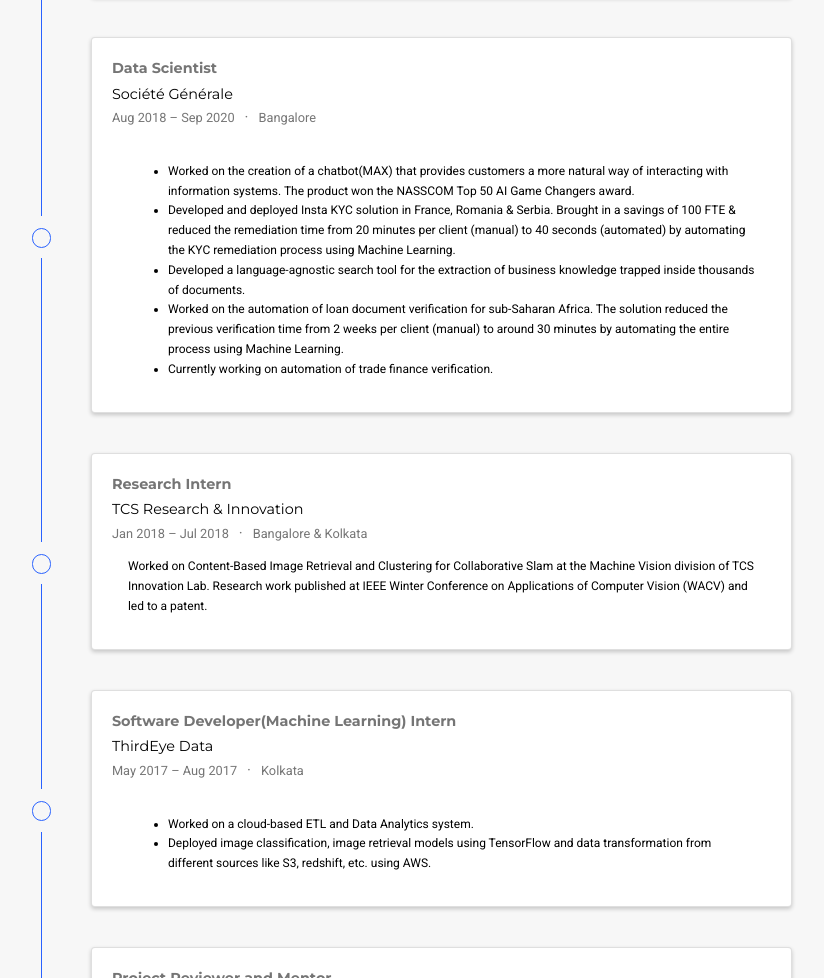
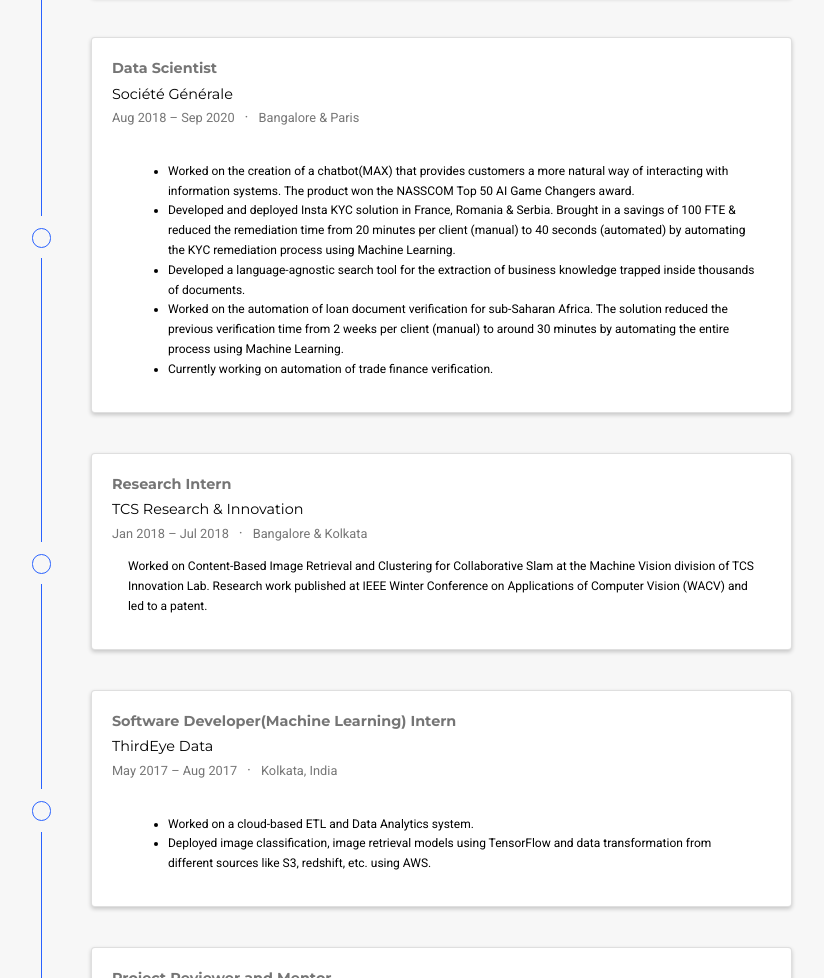
Before and after one commit to RatulGhosh/ratulghosh.github.io, a plain HTML site: page index.html in a window 1280 px wide. Shown: the part 1326-2304 px from the top of the page, without its empty margins (433-1257 px from the left). Drawn offline with nearby package versions, Linux system fonts and the light colour scheme; some packages are replaced by stand-ins of ours; some icons are missing.

Commit message:
updated location:

```diff
--- a/index.html
+++ b/index.html
@@ -1086,7 +1086,7 @@
 
 
                 <span class="middot-divider"></span>
-                <span>Bangalore</span>
+                <span>Bangalore &amp; Paris</span>
 
             </div>
             <div class="card-text"><p><br /></p>
@@ -1171,7 +1171,7 @@ the KYC remediation process using Machine Learning.</li>
 
 
                 <span class="middot-divider"></span>
-                <span>Kolkata</span>
+                <span>Kolkata, India</span>
 
             </div>
             <div class="card-text"><p><br /></p>
```
